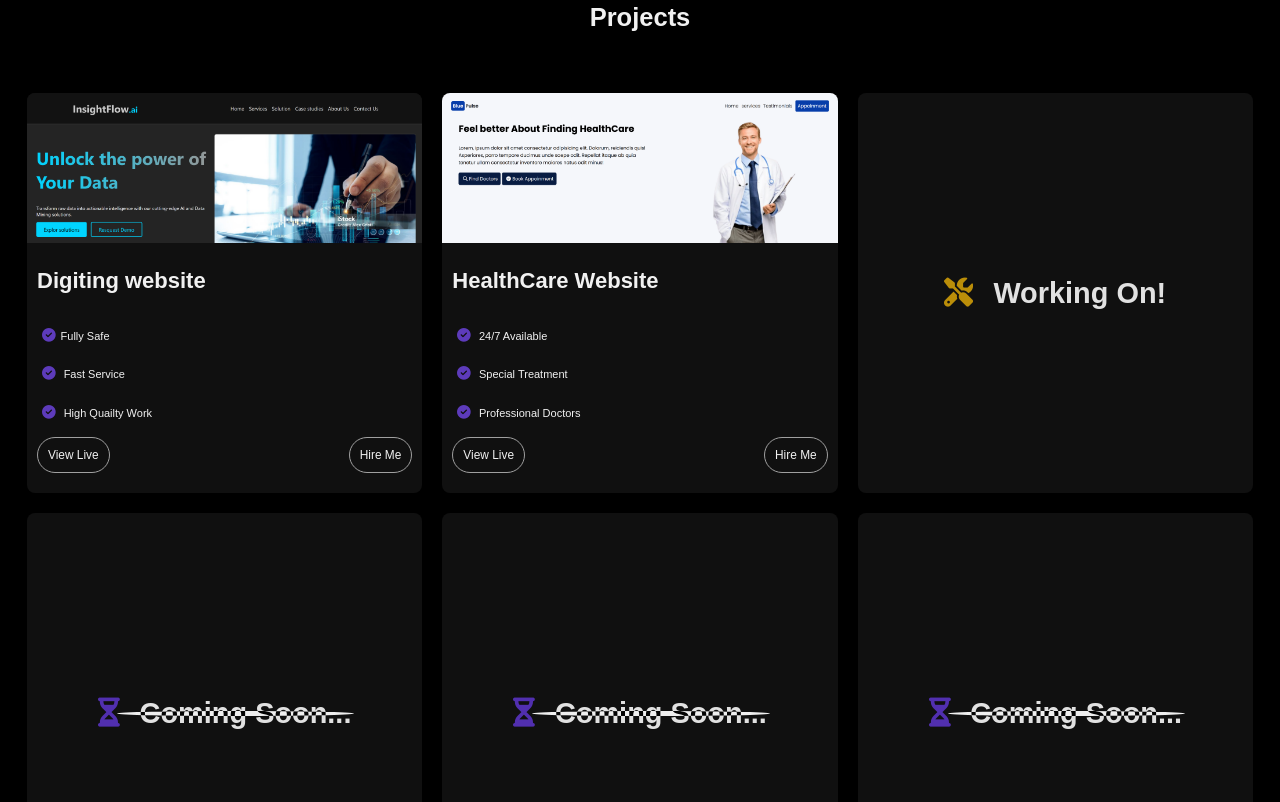
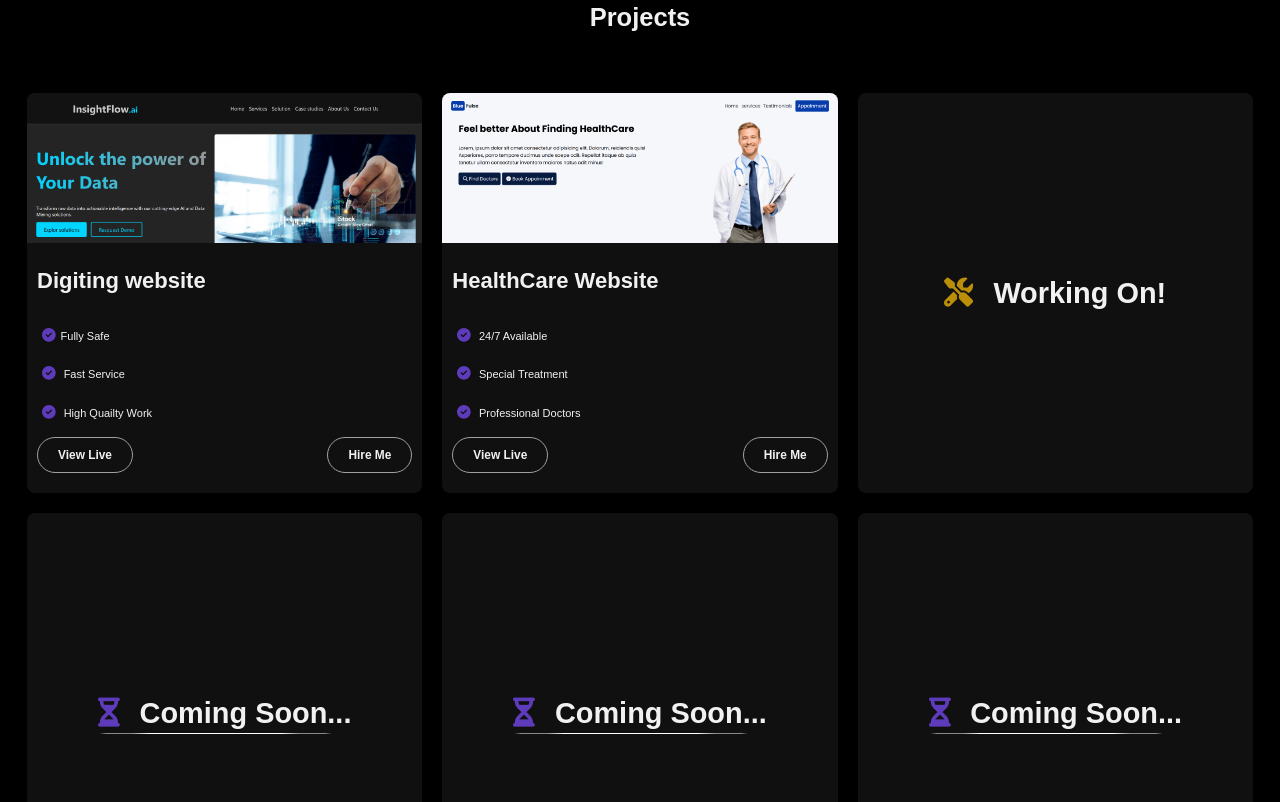
Before and after one commit to introdev001/My-portfolio-2025, a plain HTML site: page index.html in a window 1280 px wide. Shown: the part 1998-2800 px from the top of the page. Drawn offline with nearby package versions, Linux system fonts and the light colour scheme.

Commit message:
fixed some problems

```diff
--- a/index.html
+++ b/index.html
@@ -41,7 +41,7 @@
             <a href="#" id="chat-btn"
               >Let's Talk <i class="fa-solid fa-arrow-right" id="arrow"></i
             ></a>
-            <div id="theme-switcher" class="expand">
+            <div id="theme-switcher">
               <i class="bi bi-moon" id="dark"></i>
               <i class="bi bi-brightness-high-fill" id="light"></i>
             </div>
@@ -291,13 +291,8 @@
         <!-- project 3 =============================================================================================== -->
         <div id="project-3" class="card">
           <div class="proj-main-cont" id="proj-3-main-cont">
-            <i
-              class="fas fa-tools"
-              id="Working"
-              data-aos="fade-up"
-              class="expand"
-            ></i>
-            <h1 data-aos="fade-up" class="expand">Working On!</h1>
+            <i class="fas fa-tools" id="Working" data-aos="fade-up"></i>
+            <h1 data-aos="fade-up">Working On!</h1>
           </div>
         </div>
         <!-- project 3 ends here =============================================================================================== -->
@@ -310,7 +305,7 @@
               data-aos-delay="1000"
             ></div>
             <i class="fas fa-hourglass-half"></i>
-            <h1 data-aos="fade-up" class="expand">Coming Soon...</h1>
+            <h1 data-aos="fade-up">Coming Soon...</h1>
           </div>
         </div>
         <!-- project 4 ends here =============================================================================================== -->
@@ -322,8 +317,8 @@
               data-aos="fade-right"
               data-aos-delay="1000"
             ></div>
-            <i class="fas fa-hourglass-half" data-aos="fade-up"></i>
-            <h1 class="expand" data-aos="fade-up">Coming Soon...</h1>
+            <i class="fas fa-hourglass-half"></i>
+            <h1 data-aos="fade-up">Coming Soon...</h1>
           </div>
         </div>
         <!-- project 5 =============================================================================================== -->
@@ -336,7 +331,7 @@
               data-aos-delay="1000"
             ></div>
             <i class="fas fa-hourglass-half"></i>
-            <h1 data-aos="fade-up" class="expand">Coming Soon...</h1>
+            <h1 data-aos="fade-up">Coming Soon...</h1>
           </div>
         </div>
         <!-- project 6 =============================================================================================== -->
@@ -355,7 +350,7 @@
         </div>
         <!-- quick links -->
         <div id="quick-links">
-          <h3>Quick Links</h3>
+          <h3 style="margin-bottom: 0">Quick Links</h3>
           <ul id="quick-links">
             <li><a href="#content" class="quick-link">Home</a></li>
             <li><a href="#about" class="quick-link">About</a></li>
@@ -401,7 +396,7 @@
         </div>
         <!-- copy rights -->
         <div id="copy-rights">
-          <p>My Portfolio&copy; 2025</p>
+          <p>My Portfolio &copy; 2025</p>
         </div>
       </div>
       <!-- footer ends here ============================================================================== -->
--- a/style.css
+++ b/style.css
@@ -79,16 +79,15 @@ body.hide-scroll::-webkit-scrollbar {
 /* pirece through */
 #pirece-through {
   width: 60%;
-  height: 5px;
-  mix-blend-mode: difference;
+  height: 1px;
   position: absolute;
   background-color: white;
   border-radius: 50%;
-  left: 90px;
+  left: 70px;
+  top: 220px;
 }
 .coming-soon {
   position: relative;
-  mix-blend-mode: difference;
 }
 /* nav */
 nav {
@@ -909,21 +908,22 @@ h5 {
 .proj-info-btns a {
   text-decoration: none;
   color: currentColor;
-  padding: 10px 10px;
+  padding: 10px 20px;
   border-radius: 50px;
   border: 1px solid var(--sec-text);
   font-size: 0.7rem;
   position: relative;
   z-index: 1;
   overflow: clip;
+  font-weight: 700;
 }
 .proj-info-btns a:after {
   content: "";
   position: absolute;
   top: 0;
-  left: 0;
-  height: 120%;
-  width: 100%;
+  left: -5px;
+  height: 150%;
+  width: 120%;
   z-index: -1;
   transform: translateY(100%);
   background-color: var(--sexy-hover);
@@ -978,7 +978,6 @@ h5 {
 }
 .expand {
   width: fit-content;
-  mix-blend-mode: difference;
 }
 /* projects section take two endds here==============================================================================> */
 @media screen and (min-width: 0px) and (max-width: 480px) {
```
